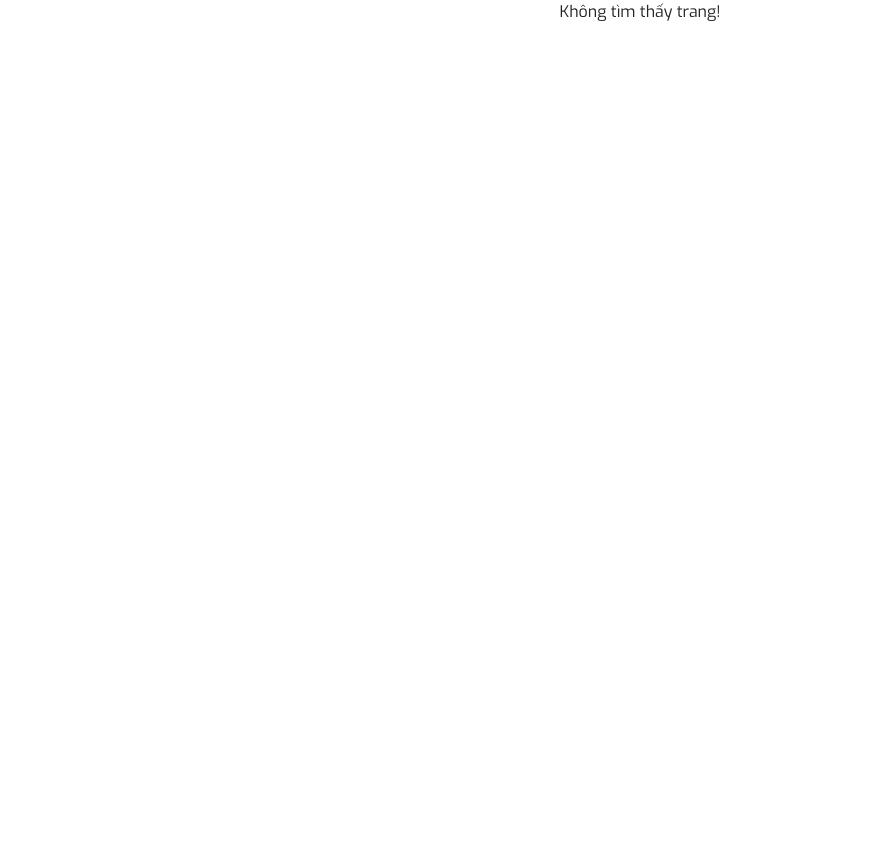
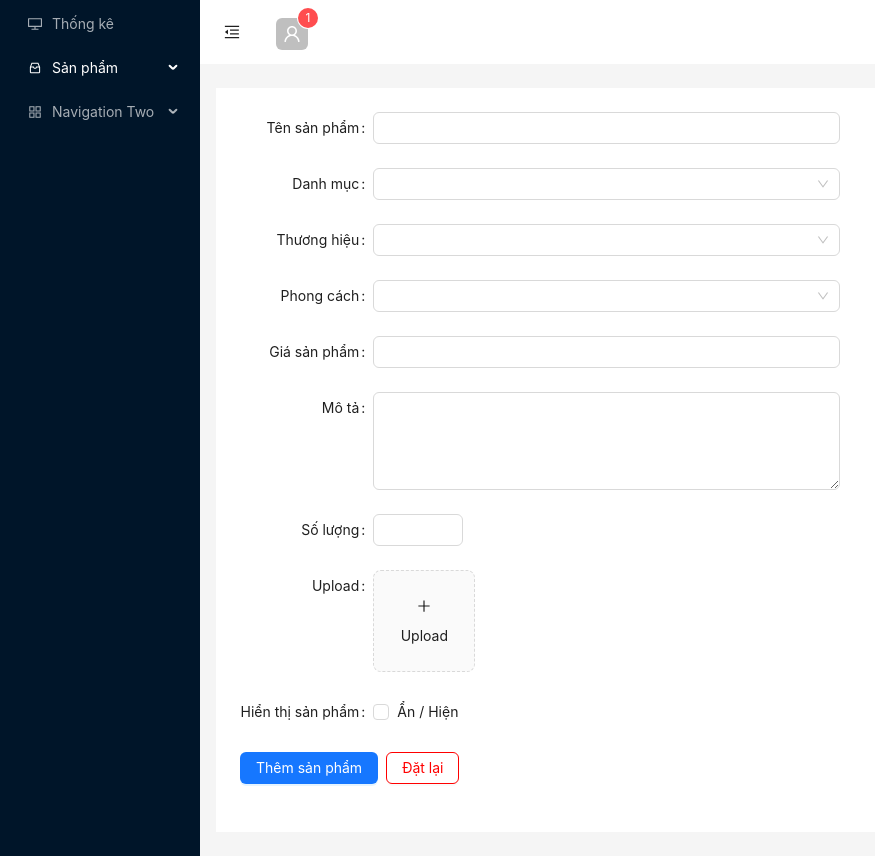
Before and after one commit to khiemntpoly9/gachashop-react, a React (Vite) app: page /admin/product in a window 1280 px wide. Shown: the whole page, without its empty margins (0-875 px from the left). Before the commit the page ends 800 px from the top, so only its background shows below. Built offline with nearby package versions, Linux system fonts and the light colour scheme.

Commit message:
giao diện thêm sản phẩm

```diff
--- a/src/App.tsx
+++ b/src/App.tsx
@@ -16,6 +16,7 @@ import Faq from './pages/client/faq/Faq';
 import PageNotFound from './pages/pagenotfound/PageNotFound';
 import AdminLayout from './layout/admin-layout/AdminLayout';
 import DashBoard from './pages/admin/dashboard/DashBoard';
+import ProductAdmin from './pages/admin/product/ProductAdmin';
 
 function App() {
 	return (
@@ -42,6 +43,7 @@ function App() {
 			<Route path='/admin' element={<AdminLayout />}>
 				<Route path='' element={<DashBoard />} />
 				<Route path='dashboard' element={<DashBoard />} />
+				<Route path='product' element={<ProductAdmin />} />
 			</Route>
 			<Route path='*' element={<PageNotFound />} />
 		</Routes>
--- a/src/layout/admin-layout/AdminLayout.tsx
+++ b/src/layout/admin-layout/AdminLayout.tsx
@@ -1,10 +1,95 @@
+import { useState } from 'react';
+import {
+	MenuFoldOutlined,
+	MenuUnfoldOutlined,
+	DesktopOutlined,
+	InboxOutlined,
+	AppstoreOutlined,
+	UserOutlined,
+} from '@ant-design/icons';
+import { MenuProps, Avatar, Badge, Space } from 'antd';
+import { Layout, Menu, Button, theme } from 'antd';
+const { Header, Sider, Content } = Layout;
+import { Link } from 'react-router-dom';
 import { Outlet } from 'react-router-dom';
 
-const AdminLayout = () => {
+type MenuItem = Required<MenuProps>['items'][number];
+function getItem(
+	label: React.ReactNode,
+	key: React.Key,
+	icon?: React.ReactNode,
+	children?: MenuItem[],
+	type?: 'group'
+): MenuItem {
+	return {
+		key,
+		icon,
+		children,
+		label,
+		type,
+	} as MenuItem;
+}
+
+const AdminLayout: React.FC = () => {
+	const [collapsed, setCollapsed] = useState(false);
+	const {
+		token: { colorBgContainer },
+	} = theme.useToken();
 	return (
-		<div>
-			<Outlet />
-		</div>
+		<Layout>
+			<Sider trigger={null} collapsible collapsed={collapsed}>
+				<div className='demo-logo-vertical' />
+				<Menu
+					theme='dark'
+					mode='inline'
+					defaultSelectedKeys={['1']}
+					items={[
+						getItem(<Link to='/admin'>Thống kê</Link>, '0', <DesktopOutlined />),
+						getItem('Sản phẩm', 'sub1', <InboxOutlined />, [
+							getItem(<Link to='/admin/product'>Sản phẩm</Link>, '1'),
+							getItem('Thêm sản phẩm', '2'),
+							getItem('Option 7', '3'),
+							getItem('Option 8', '4'),
+						]),
+						getItem('Navigation Two', 'sub2', <AppstoreOutlined />, [
+							getItem('Option 9', '5'),
+							getItem('Option 10', '6'),
+							getItem('Submenu', 'sub3', null, [getItem('Option 11', '11'), getItem('Option 12', '12')]),
+						]),
+					]}
+				/>
+			</Sider>
+			<Layout>
+				<Header style={{ padding: 0, background: colorBgContainer }}>
+					<Space size={12}>
+						<Button
+							type='text'
+							icon={collapsed ? <MenuUnfoldOutlined /> : <MenuFoldOutlined />}
+							onClick={() => setCollapsed(!collapsed)}
+							style={{
+								fontSize: '16px',
+								width: 64,
+								height: 64,
+							}}
+						/>
+						{/* Avatar */}
+						<Badge count={1}>
+							<Avatar shape='square' icon={<UserOutlined />} />
+						</Badge>
+					</Space>
+				</Header>
+				<Content
+					style={{
+						margin: '24px 16px',
+						padding: 24,
+						minHeight: 280,
+						background: colorBgContainer,
+					}}
+				>
+					<Outlet />
+				</Content>
+			</Layout>
+		</Layout>
 	);
 };
 
--- a/src/pages/admin/product/ListProduct.tsx
+++ /dev/null
@@ -1,5 +0,0 @@
-const ListProduct = () => {
-	return <div>ListProduct</div>;
-};
-
-export default ListProduct;
--- /dev/null
+++ b/src/pages/admin/product/ProductAdmin.tsx
@@ -0,0 +1,96 @@
+/* eslint-disable @typescript-eslint/no-explicit-any */
+import { PlusOutlined } from '@ant-design/icons';
+import { Button, Checkbox, Form, Input, InputNumber, Select, Space, TreeSelect, Upload } from 'antd';
+
+const { TextArea } = Input;
+
+const normFile = (e: any) => {
+	if (Array.isArray(e)) {
+		return e;
+	}
+	return e?.fileList;
+};
+
+const onFinish = (e: any) => {
+	console.log(e);
+};
+
+const ProductAdmin: React.FC = () => {
+	return (
+		<>
+			<Form
+				onFinish={onFinish}
+				labelCol={{ span: 4 }}
+				wrapperCol={{ span: 14 }}
+				layout='horizontal'
+				style={{ maxWidth: 800 }}
+			>
+				{/* Tên sản phẩm */}
+				<Form.Item label='Tên sản phẩm' name='name_prod'>
+					<Input />
+				</Form.Item>
+				{/* Danh mục */}
+				<Form.Item label='Danh mục' name='id_categories'>
+					<TreeSelect
+						treeData={[{ title: 'Light', value: 'light', children: [{ title: 'Bamboo', value: 'bamboo' }] }]}
+					/>
+				</Form.Item>
+				{/* Thương hiệu */}
+				<Form.Item label='Thương hiệu' name='brand_prod'>
+					<Select>
+						<Select.Option value='demo'>Demo</Select.Option>
+					</Select>
+				</Form.Item>
+				{/* Phong cách */}
+				<Form.Item label='Phong cách' name='style_prod'>
+					<Select>
+						<Select.Option value='demo'>Demo</Select.Option>
+					</Select>
+				</Form.Item>
+				{/* Giá */}
+				<Form.Item label='Giá sản phẩm' name='price_prod'>
+					<Input />
+				</Form.Item>
+				{/* Mô tả */}
+				<Form.Item label='Mô tả' name='detail_prod'>
+					<TextArea rows={4} />
+				</Form.Item>
+				{/* Số lượng */}
+				<Form.Item label='Số lượng' name='quantity'>
+					<InputNumber />
+				</Form.Item>
+				{/* Hình ảnh */}
+				<Form.Item label='Upload' valuePropName='fileList' getValueFromEvent={normFile}>
+					<Upload listType='picture-card'>
+						<div>
+							<PlusOutlined />
+							<div style={{ marginTop: 8 }}>Upload</div>
+						</div>
+					</Upload>
+				</Form.Item>
+				<Form.Item label='Hiển thị sản phẩm' name='show_prod' valuePropName='checked'>
+					<Checkbox>Ẩn / Hiện</Checkbox>
+				</Form.Item>
+				<Form.Item>
+					<Space>
+						<Button type='primary' htmlType='submit'>
+							Thêm sản phẩm
+						</Button>
+						<Button
+							type='dashed'
+							htmlType='reset'
+							style={{
+								border: '1px solid red',
+								color: 'red',
+							}}
+						>
+							Đặt lại
+						</Button>
+					</Space>
+				</Form.Item>
+			</Form>
+		</>
+	);
+};
+
+export default ProductAdmin;
```
Also changed, not shown: src/pages/admin/product/ProductAdmin.scss (added).
